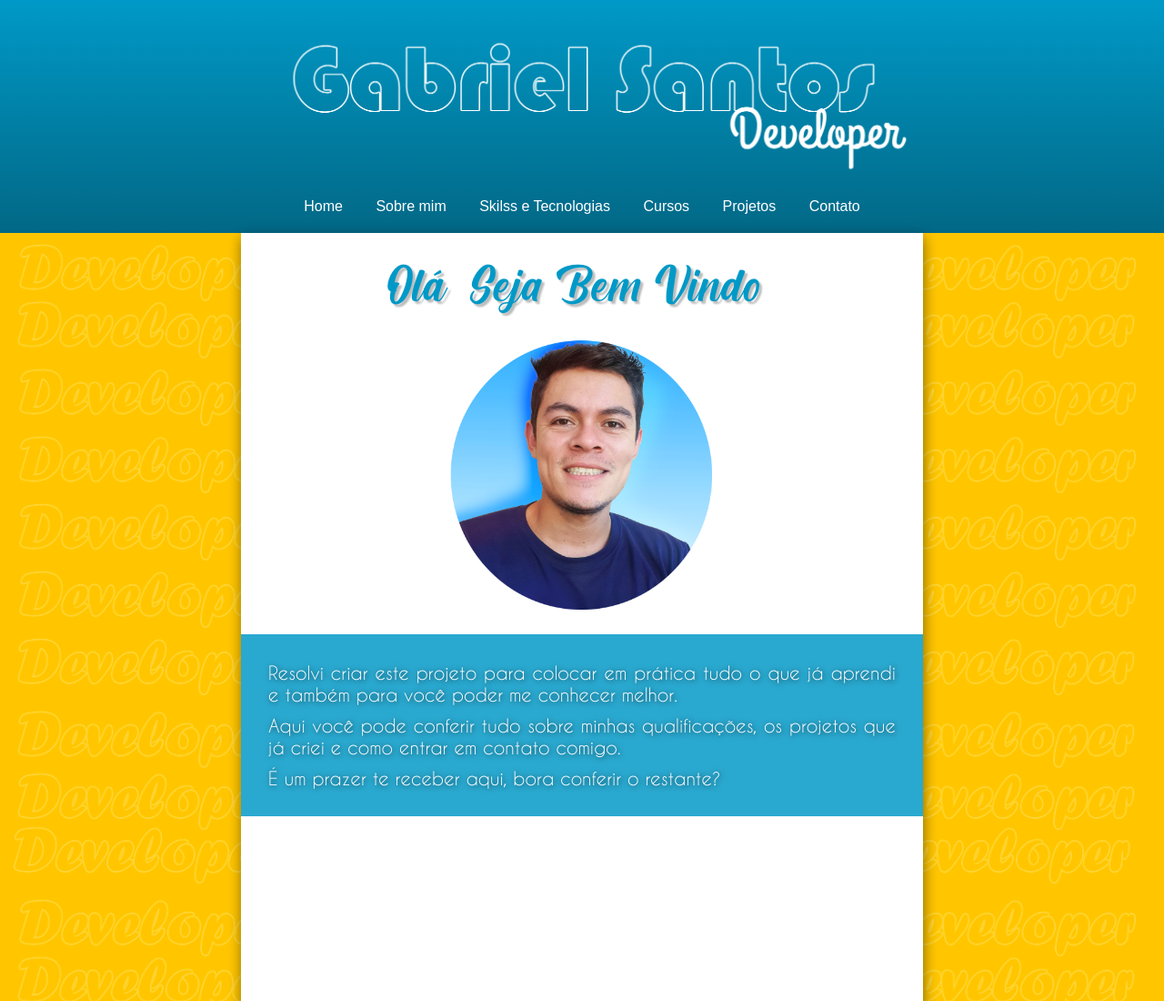
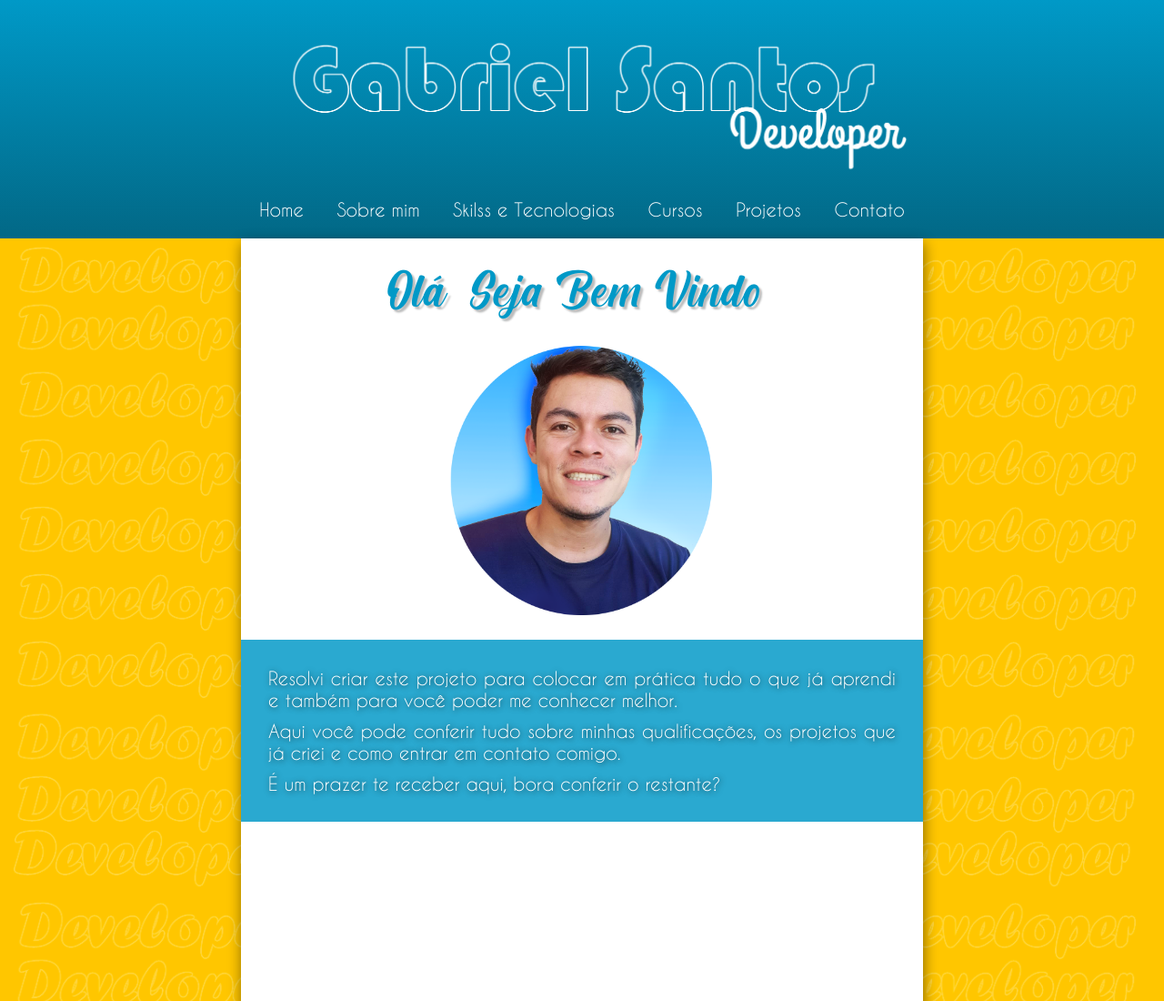
Before and after one commit to GabrielSantt/Portiflio-V1, a plain HTML site: page index.html in a window 1280 px wide. Shown: the top 1100 px of the page at 91% size. Drawn offline with Linux system fonts and the light colour scheme.

Commit message:
Update style.css

```diff
--- a/style.css
+++ b/style.css
@@ -42,12 +42,12 @@ header img{
 }
 a{
     border-radius: 16px;
-    font: normal 20px;
+    font: 400 20px var(--font2);
     font-weight: normal;
     text-decoration: none;
     color: white;
     padding: 16px;
-    font-family: Arial, Helvetica, sans-serif;
+
 }
 a:hover{
     background-color: rgba(255, 255, 255, 0.137);
```
